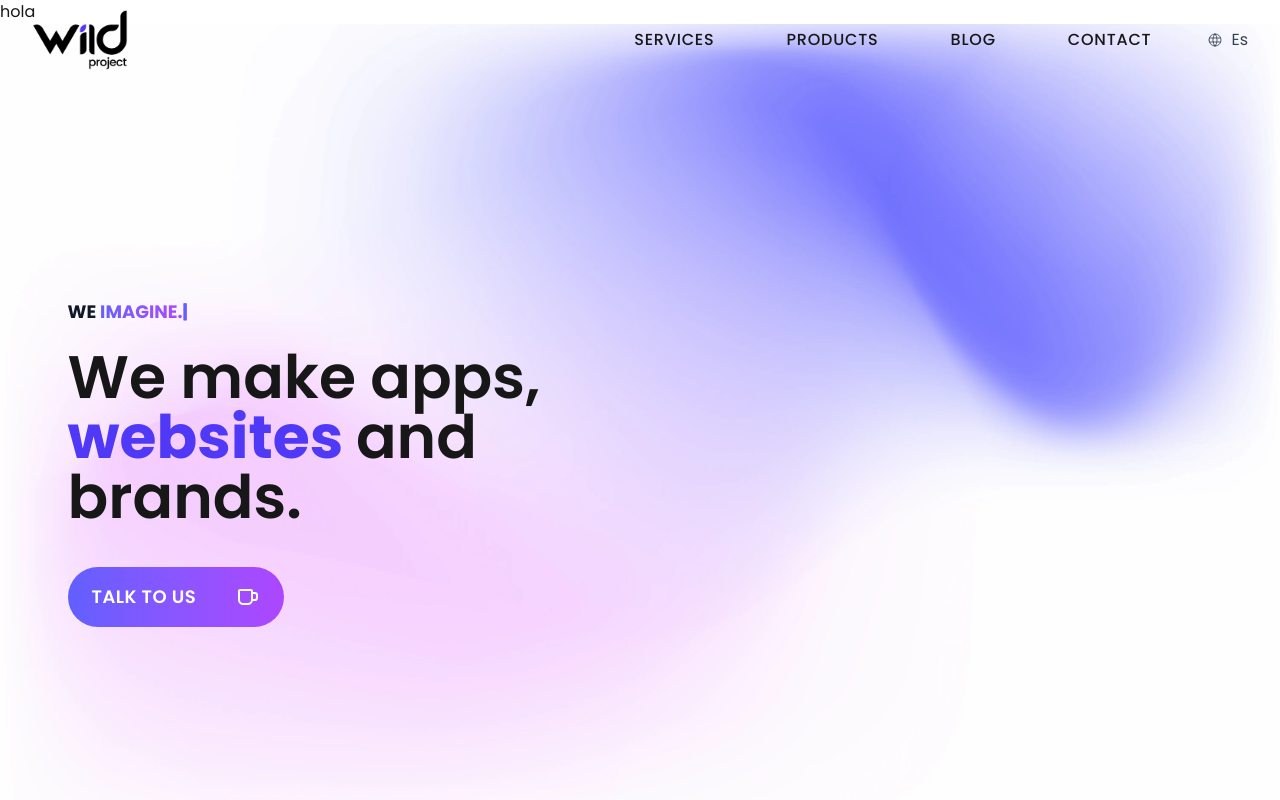
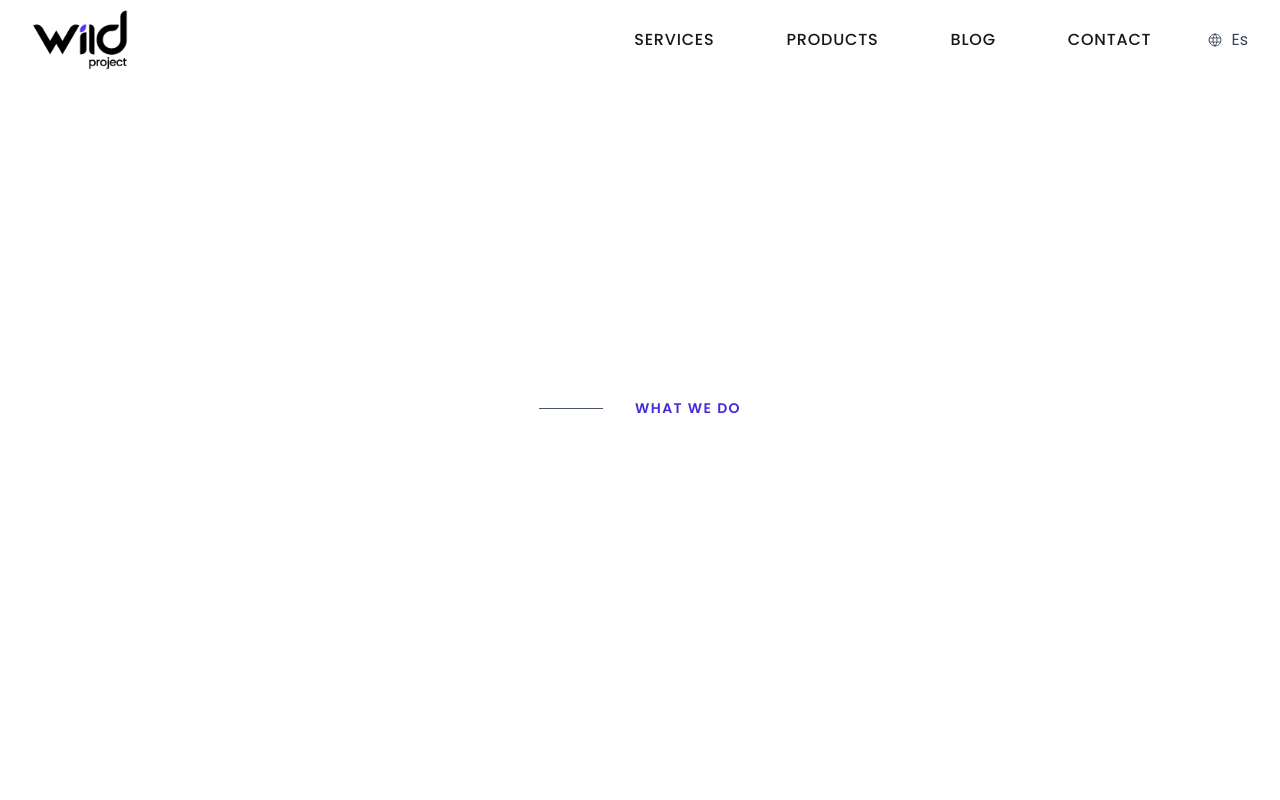
Before and after one commit to davidguzmandev/Wild, a Next.js app: page /en/services in a window 1280 px wide. Shown: the top 800 px of the page. Built offline with nearby package versions, Linux system fonts and the light colour scheme.

Commit message:
Dropdown menu

```diff
--- a/src/app/[lang]/services/page.tsx
+++ b/src/app/[lang]/services/page.tsx
@@ -1,5 +1,5 @@
 import Header from "@/components/partials/header";
-import Hero from "@/components/partials/hero";
+import Hero from "@/components/partials/services/hero";
 import { getDictionary } from "../../i18n/dictionary";
 import WeAre from "@/components/common/weare";
 import WhyUs from "@/components/partials/whyus";
@@ -18,7 +18,6 @@ export default async function Services({
   return (
     <div className="scroll-smooth">
       <Header navTranslations={t} />
-      <p>hola</p>
       <Hero
         navTranslations={t}
         texts={[
@@ -34,9 +33,6 @@ export default async function Services({
           t.nav.craft,
         ]}
       />
-      <WeAre
-        translations={t}
-      />
       <WhyUs translations={t}/>
       <Letstalk translations={t}/>
       <Footer translations={t}/>
--- a/src/components/common/nav.tsx
+++ b/src/components/common/nav.tsx
@@ -110,17 +110,18 @@ export default function Nav({ translations }: { translations: any }) {
             key={item.label}
             className="group relative" // Añadimos la clase 'group'
           >
-            <button
+            <Link
+              href={item.url}
               onMouseEnter={() => handleMouseEnter(item.label)}
               onMouseLeave={() => handleMouseLeave(item.label)}
               className="transition duration-300 text-md font-medium uppercase tracking-wider rounded-lg group-hover:bg-white p-4 cursor-pointer">
               {item.title}
-            </button>
+            </Link>
             {item.dropdownItems && (
               <div
                 onMouseEnter={() => handleMouseEnter(item.label)}
                 onMouseLeave={() => handleMouseLeave(item.label)}
-                className={`group absolute top-12 left-0 w-80 bg-white rounded-b-lg rounded-r-lg shadow-lg z-10 ${
+                className={`group absolute top-8 left-0 w-80 bg-white rounded-b-lg rounded-r-lg shadow-lg z-10 ${
                   dropdown[item.label] ? "block" : "hidden"
                 }`} // Controlamos la visibilidad con clases de Tailwind
               >
@@ -166,7 +167,9 @@ export default function Nav({ translations }: { translations: any }) {
 
       {/* Botón de hamburguesa (visible en móviles) */}
       <div className="md:hidden z-20 cursor-pointer">
-        <button onClick={toggleMenu} className="focus:outline-none cursor-pointer">
+        <button
+          onClick={toggleMenu}
+          className="focus:outline-none cursor-pointer">
           {isMenuOpen ? (
             <IconX stroke={1.5} className="w-8 h-8" />
           ) : (
@@ -183,7 +186,9 @@ export default function Nav({ translations }: { translations: any }) {
         {isMenuOpen && (
           <div className="relative">
             <div className="absolute top-4 right-4 z-40">
-              <button onClick={toggleMenu} className="focus:outline-none cursor-pointer">
+              <button
+                onClick={toggleMenu}
+                className="focus:outline-none cursor-pointer">
                 <IconX stroke={1.5} className="w-8 h-8" />
               </button>
             </div>
--- a/src/components/partials/hero.tsx
+++ b/src/components/partials/hero.tsx
@@ -29,16 +29,16 @@ export default function Hero({
       </div>
       <div className="justify-center max-w-7xl mx-auto px-4 sm:px-6 lg:px-8 relative z-10 order-1 max-sm:mt-24">
         <div className="sm:mt-20 animate-fade-in-down">
-          <h1 className="text-lg font-bold text-gray-900 mb-6 text-left leading-tight uppercase">
+          <h2 className="text-lg font-bold text-gray-900 mb-6 text-left leading-tight uppercase">
             {navTranslations.we}
             <span className="text-transparent bg-clip-text bg-gradient-to-r from-indigo-500 to-purple-500">
               {" "}
               {currentWord}
               <span className="text-indigo-500">{cursor}</span>
             </span>
-          </h1>
+          </h2>
           <div className="flex">
-            <h2 className="text-left font-semibold text-6xl sm:w-1/2">
+            <h1 className="text-left font-semibold text-6xl sm:w-1/2">
               {navTranslations.heroText2.split(" ").map((word, index) => {
                 // Palabras a resaltar
                 const wordsToHighlight = ["sitios", "web", "websites"];
@@ -55,7 +55,7 @@ export default function Hero({
                 // Si no es una palabra a resaltar, solo muestra la palabra sin cambios
                 return <span key={index}>{word} </span>;
               })}
-            </h2>
+            </h1>
           </div>
           <div className="flex mt-10 ">
             <button
--- /dev/null
+++ b/src/components/partials/services/hero.tsx
@@ -0,0 +1,37 @@
+"use client";
+import useRandomText from "@/hooks/useRandomText";
+import { IconCoffee, IconMug } from "@tabler/icons-react";
+import Image from "next/image";
+import Background from "@/images/background.webp";
+
+interface RandomTextComponentProps {
+  words: string[];
+}
+
+export default function Hero({
+  navTranslations,
+  texts,
+}: {
+  navTranslations: any;
+  texts: string[];
+}) {
+  return (
+    <section className="min-h-screen px-2 relative flex flex-col justify-center">
+      <div className="max-w-7xl mx-auto px-4 sm:px-6 lg:px-8 relative z-10 max-sm:mt-24">
+        <div className="sm:mt-20 animate-fade-in-down">
+          <h2 className="text-lg font-bold text-gray-900 mb-6 text-left leading-tight uppercase">
+            <p className="text-sm text-indigo-700 font-semibold tracking-widest uppercase before:content-[''] before:w-16 before:h-[1px] before:bg-gray-600 relative flex items-center gap-8">
+              {navTranslations.whatwedo}
+            </p>
+          </h2>
+          <div className="flex">
+            <h1 className="text-left font-semibold text-6xl sm:w-1/2">
+
+            </h1>
+          </div>
+          <div className="flex mt-10 "></div>
+        </div>
+      </div>
+    </section>
+  );
+}
```
